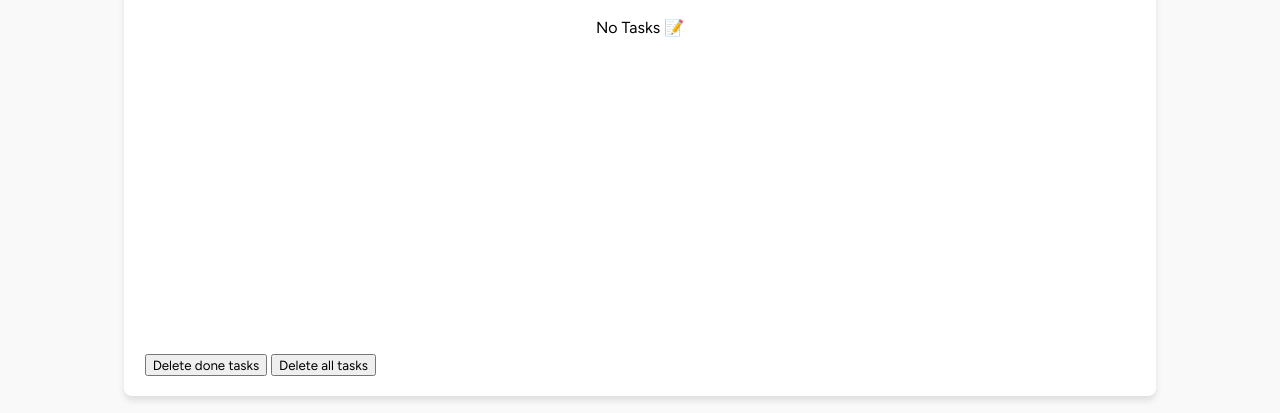
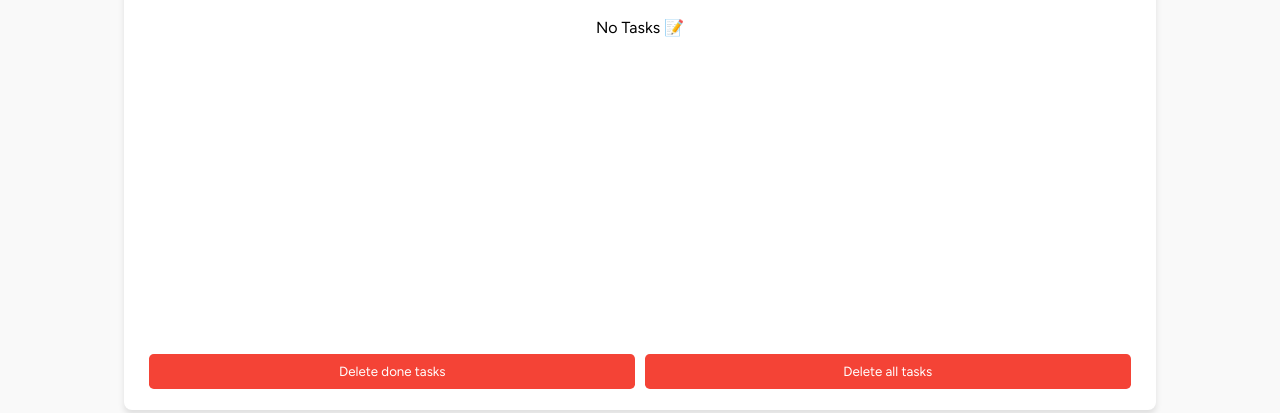
Before and after one commit to IB3W/TO-DO_TASK, a plain HTML site: page index.html in a window 1280 px wide. Shown: the part 374-787 px from the top of the page. Drawn offline with Linux system fonts and the light colour scheme; a script that the page names is missing.

Commit message:
Add styles for todo actions and footer buttons

```diff
--- a/style.css
+++ b/style.css
@@ -158,3 +158,34 @@ h1 {
     cursor: pointer;
     font-size: 1rem;
 }
+.todo-actions .toggle .fa-square-check {
+    color: #00ff0d;
+}
+
+.todo-actions .edit {
+    color: #ffa000;
+}
+
+.todo-actions .delete {
+    color: #f44336;
+}
+
+.footer-buttons {
+    display: flex;
+    justify-content: space-between;
+}
+
+.footer-buttons button {
+    flex: 1;
+    margin: 0 0.3rem;
+    padding: 0.6rem;
+    background-color: #f44336;
+    color: white;
+    border: none;
+    border-radius: 0.3rem;
+    cursor: pointer;
+}
+
+.footer-buttons button:hover {
+    background-color: #d32f2f;
+}
```
